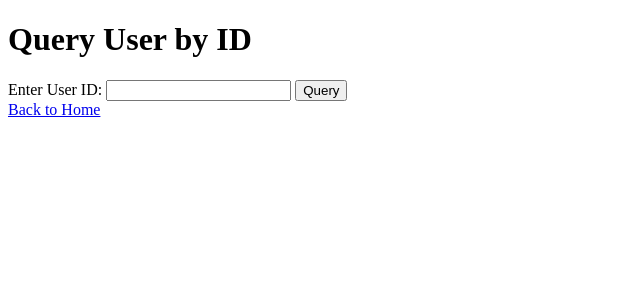
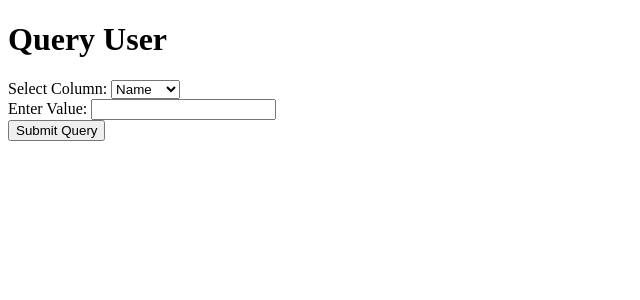
Before and after one commit to anjali76Codes/Codeshastra_XI_Code_smiths, a Flask app: page /query_user in a window 1280 px wide. Shown: the top 300 px of the page, without its empty margins (0-640 px from the left). Run offline with Flask 3, Linux system fonts and the light colour scheme.

Commit message:
sql query part is working fine

```diff
--- a/frontend/src/App.jsx
+++ b/frontend/src/App.jsx
@@ -36,6 +36,7 @@ import PasswordGenerator from './pages/password_generator/PasswordGenerator';
 import { Terminal } from 'lucide-react';
 import EmbeddedWebsite from './EmbeddedWebsite';
 import MockDataGenerator from './components/sql_feature/MockDataGenerator';
+import QueryMaker from './components/sql_feature/QueryMaker';
 
 function App() {
   return (
@@ -88,6 +89,7 @@ function App() {
         <Route path="/terminal" element={<Terminal />} />
         <Route path="/embed" element={<EmbeddedWebsite />} />
         <Route path="/mockdata" element={<MockDataGenerator />} />
+        <Route path="/query" element={<QueryMaker />} />
       </Routes>
     </Router>
   );
--- a/python/app.py
+++ b/python/app.py
@@ -68,17 +68,25 @@ def home():
     conn.close()
     return render_template('index.html', users=users)
 
-# Route to query a user by ID
 @app.route('/query_user', methods=['GET', 'POST'])
 def query_user():
     if request.method == 'POST':
-        user_id = request.form['user_id']
+        column = request.form['column']  # Get selected column
+        value = request.form['value']  # Get value for the column
+
+        # Validate the column to ensure it is a valid column name
+        valid_columns = ['name', 'age', 'email', 'city', 'country']
+        if column not in valid_columns:
+            return "Invalid column selected. Please try again."
+
+        # Perform the query
         conn = get_db_connection()
         cursor = conn.cursor()
-        cursor.execute('SELECT * FROM users WHERE id = ?', (user_id,))
-        user = cursor.fetchone()
+        cursor.execute(f'SELECT * FROM users WHERE {column} = ?', (value,))
+        users = cursor.fetchall()
         conn.close()
-        return render_template('query_result.html', user=user)
+
+        return render_template('query_result.html', users=users)
     return render_template('query_user.html')
 
 # Route to query users by age range
@@ -95,6 +103,28 @@ def query_users_by_age():
         return render_template('query_result.html', users=users)
     return render_template('query_age.html')
 
+# Route to execute raw SQL query
+@app.route('/execute_sql', methods=['GET', 'POST'])
+def execute_sql():
+    if request.method == 'POST':
+        query = request.form['query']
+        try:
+            conn = get_db_connection()
+            cursor = conn.cursor()
+            cursor.execute(query)
+            result = cursor.fetchall()
+            conn.close()
+
+            # Check if there are results to display
+            if len(result) == 0:
+                return "No results found for the given query."
+
+            return render_template('query_result.html', users=result)
+        except Exception as e:
+            return f"Error executing query: {e}"
+
+    return render_template('execute_sql.html')
+
 if __name__ == '__main__':
     create_table()  # Create the table if it doesn't exist
     app.run(debug=True)
--- a/python/templates/index.html
+++ b/python/templates/index.html
@@ -32,8 +32,10 @@
       </tbody>
     </table>
 
-    <a href="/query_user">Query User by ID</a><br />
+    <br />
+    <a href="/query_user">Query User by Column</a><br />
     <a href="/query_users_by_age">Query Users by Age Range</a><br />
-    <a href="/generate_data">Generate Mock Data</a>
+    <a href="/generate_data">Generate Mock Data</a><br />
+    <a href="/execute_sql">Execute Custom SQL Query</a><br />
   </body>
 </html>
--- a/python/templates/query_user.html
+++ b/python/templates/query_user.html
@@ -3,15 +3,24 @@
   <head>
     <meta charset="UTF-8" />
     <meta name="viewport" content="width=device-width, initial-scale=1.0" />
-    <title>Query User by ID</title>
+    <title>Query User</title>
   </head>
   <body>
-    <h1>Query User by ID</h1>
+    <h1>Query User</h1>
     <form action="/query_user" method="POST">
-      <label for="user_id">Enter User ID: </label>
-      <input type="number" name="user_id" required />
-      <button type="submit">Query</button>
+      <label for="column">Select Column:</label>
+      <select name="column" id="column">
+        <option value="name">Name</option>
+        <option value="age">Age</option>
+        <option value="email">Email</option>
+        <option value="city">City</option>
+        <option value="country">Country</option>
+      </select>
+      <br />
+      <label for="value">Enter Value:</label>
+      <input type="text" name="value" id="value" required />
+      <br />
+      <button type="submit">Submit Query</button>
     </form>
-    <a href="/">Back to Home</a>
   </body>
 </html>
```
Also changed, not shown: frontend/src/components/sql_feature/QueryMaker.jsx (+17 -7 lines), python/templates/execute_sql.html (added, +17 -0 lines), python/templates/query_age.html (+20 -0 lines), python/templates/query_result.html (+2 -33 lines), python/mock_data.db, python/users.db (added).
